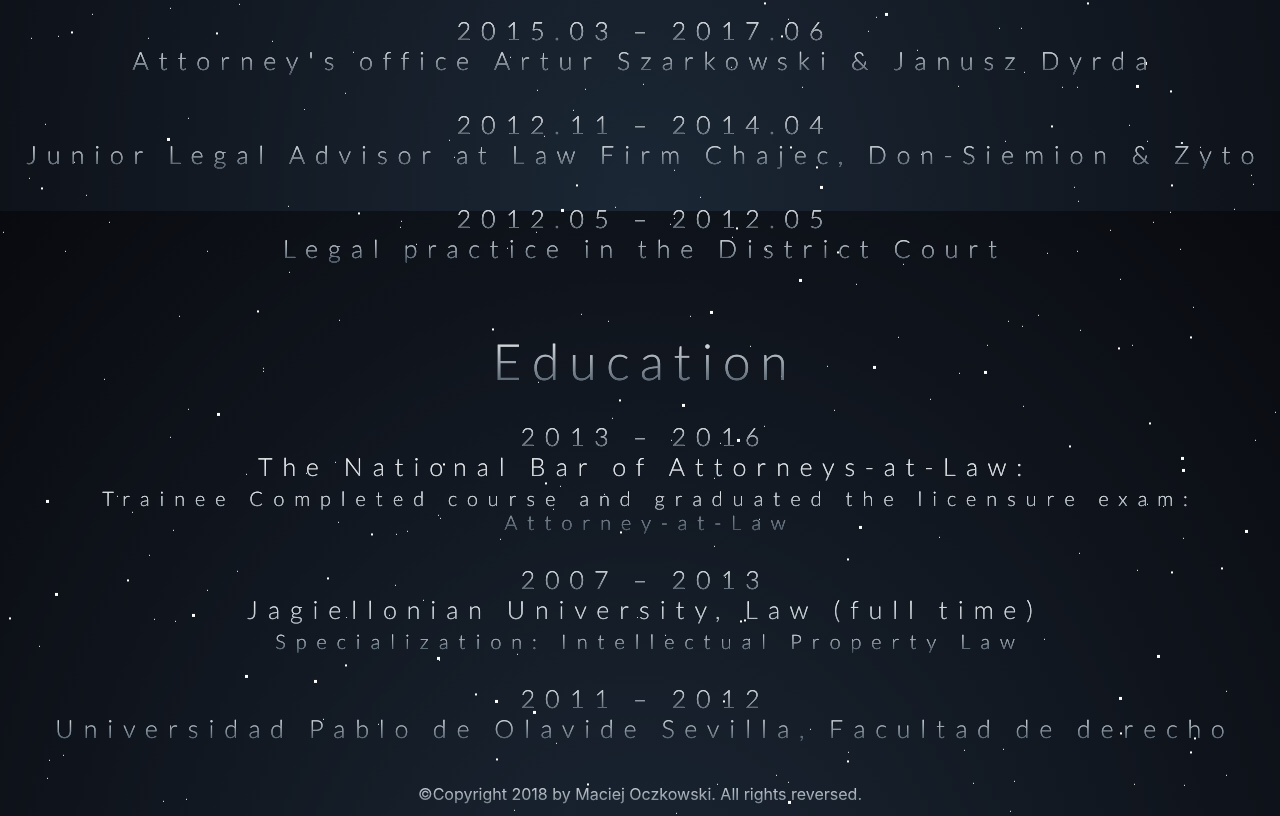
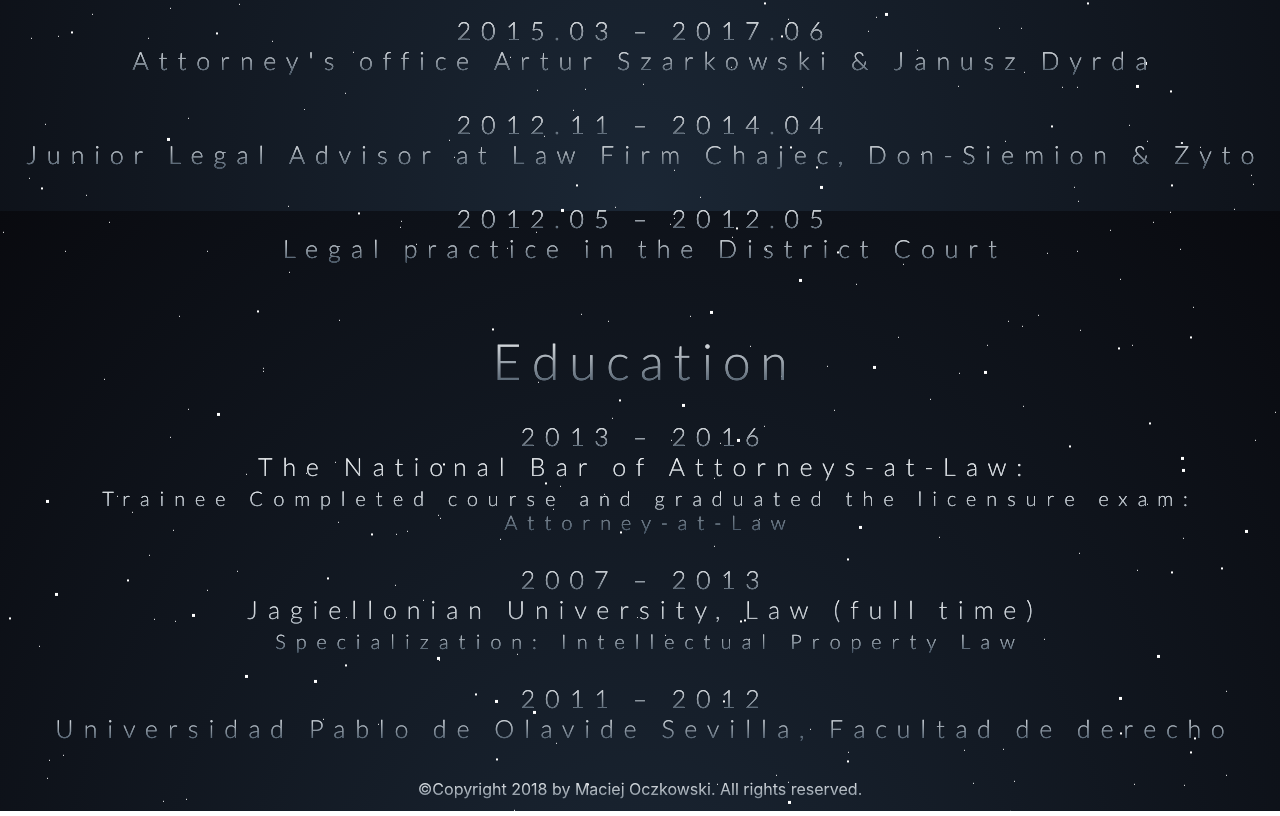
Before and after one commit to oczkox/MyCosmicResume, a plain HTML site: page index.html in a window 1280 px wide. Shown: the part 2189-3005 px from the top of the page. Drawn offline with Linux system fonts and the light colour scheme.

Commit message:
BasicCorrection

```diff
--- a/css/style.css
+++ b/css/style.css
@@ -33,7 +33,7 @@ li {
 footer {
   text-align: center;
   margin: 0;
-  padding: 5px 0 10px 0;
+  padding: 0px 0 10px 0;
 }
 a {
   position: relative;
--- a/index.html
+++ b/index.html
@@ -115,7 +115,7 @@
                     <li class="title d-flex flex-column"><span class="title">2011 – 2012</span><span class="title"> Universidad Pablo de Olavide Sevilla, Facultad de derecho</span></li>
                 </ul>
             </h3>
-            <footer class="title ">©Copyright 2018 by Maciej Oczkowski. All rights reversed.</footer>
+            <footer class="title ">©Copyright 2018 by Maciej Oczkowski. All rights reserved.</footer>
         </div>
     </main>
 
```
